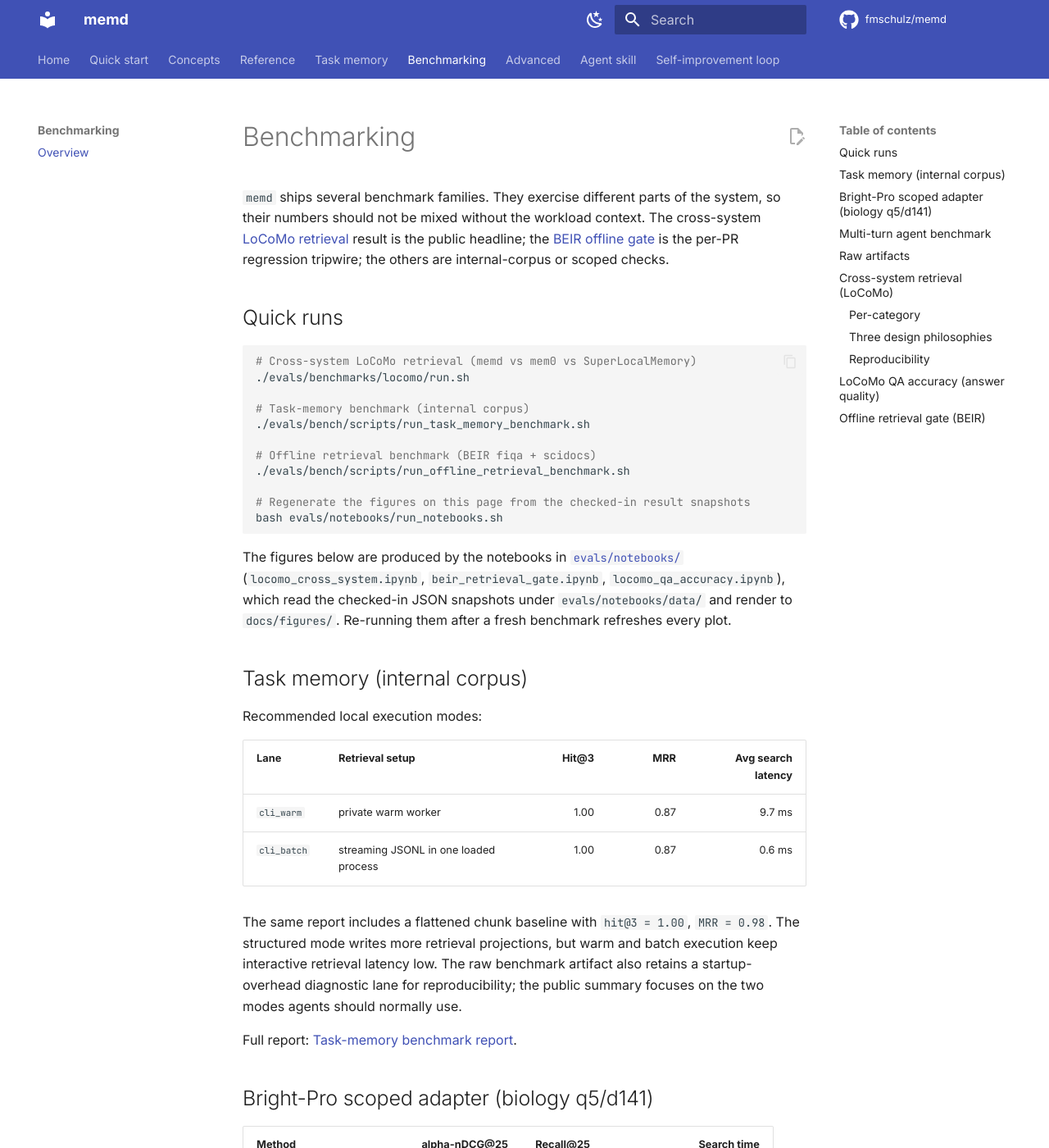
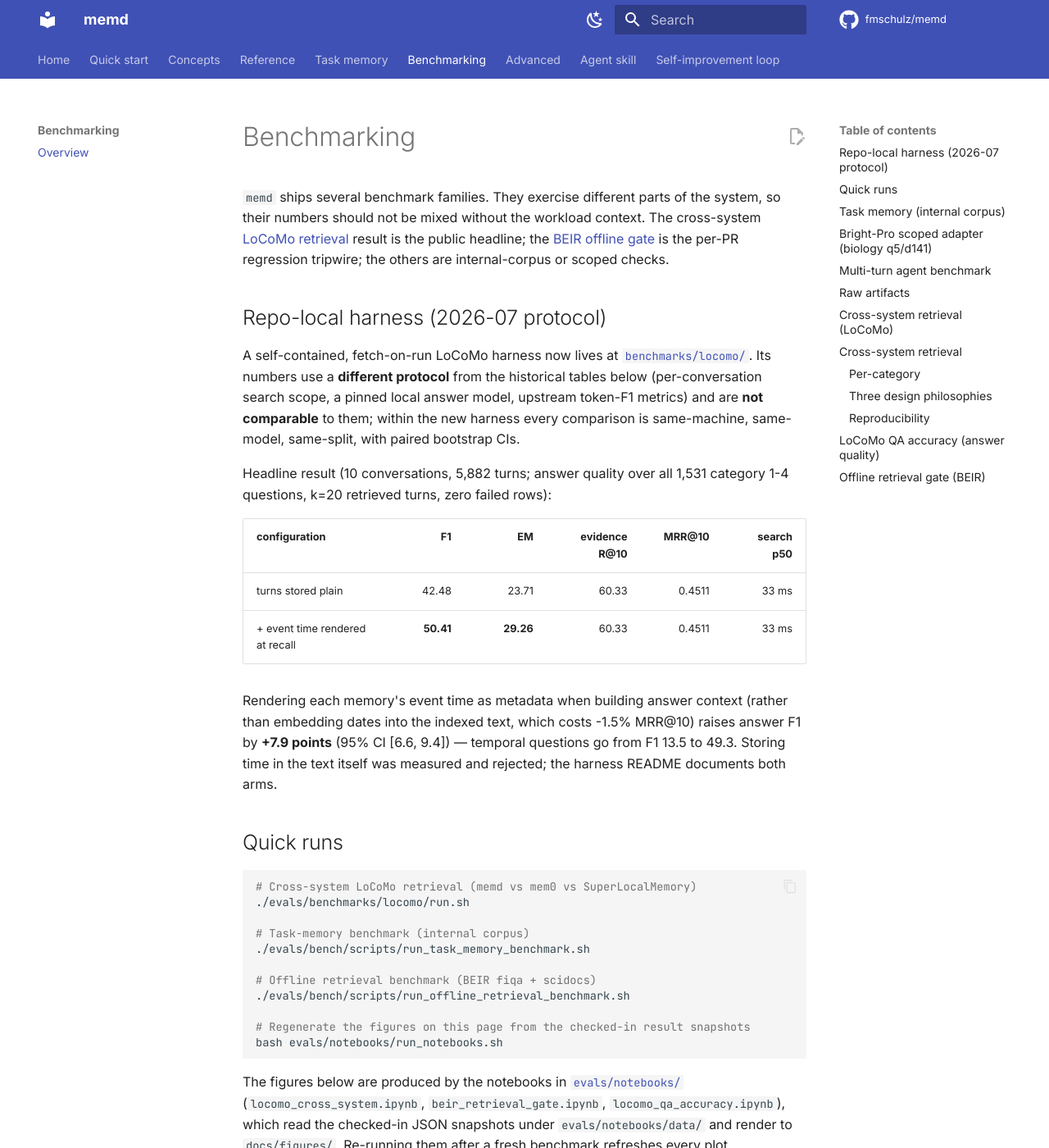
Before and after one commit to fmschulz/memd, an MkDocs documentation site: the page built from docs/benchmarking.md, in a window 1280 px wide and 1400 px high. Shown: the whole window at 82% size. Built offline with MkDocs 1.6.1 and Material for MkDocs 9.7.7, drawn with Linux system fonts in a browser that asks for light colours; comment, search, counter and statistics services are not loaded; the version menu is left out; some of the changed text lies outside the part shown.

Commit message:
docs(bench): add repo-local harness results section (new protocol, marked non-comparable)

```diff
--- a/docs/benchmarking.md
+++ b/docs/benchmarking.md
@@ -6,6 +6,29 @@
 is the public headline; the [BEIR offline gate](#offline-retrieval-gate-beir)
 is the per-PR regression tripwire; the others are internal-corpus or scoped
 checks.
+
+## Repo-local harness (2026-07 protocol)
+
+A self-contained, fetch-on-run LoCoMo harness now lives at
+[`benchmarks/locomo/`](../benchmarks/locomo/README.md). Its numbers use a
+**different protocol** from the historical tables below (per-conversation
+search scope, a pinned local answer model, upstream token-F1 metrics) and are
+**not comparable** to them; within the new harness every comparison is
+same-machine, same-model, same-split, with paired bootstrap CIs.
+
+Headline result (10 conversations, 5,882 turns; answer quality over all
+1,531 category 1-4 questions, k=20 retrieved turns, zero failed rows):
+
+| configuration | F1 | EM | evidence R@10 | MRR@10 | search p50 |
+|---|---:|---:|---:|---:|---:|
+| turns stored plain | 42.48 | 23.71 | 60.33 | 0.4511 | 33 ms |
+| + event time rendered at recall | **50.41** | **29.26** | 60.33 | 0.4511 | 33 ms |
+
+Rendering each memory's event time as metadata when building answer context
+(rather than embedding dates into the indexed text, which costs -1.5% MRR@10)
+raises answer F1 by **+7.9 points** (95% CI [6.6, 9.4]) — temporal questions
+go from F1 13.5 to 49.3. Storing time in the text itself was measured and
+rejected; the harness README documents both arms.
 
 ## Quick runs
 
@@ -78,6 +101,8 @@
 - [Multi-turn token benchmark](https://github.com/fmschulz/memd/tree/main/evals/bench/memd-multiturn-token-savings)
 
 ## Cross-system retrieval (LoCoMo)
+||||||| parent of 1e04a3f (docs(bench): add repo-local harness results section (new protocol, marked non-comparable))
+## Cross-system retrieval
 
 Direct retrieval benchmark on upstream
 [`locomo10.json`](https://github.com/snap-stanford/locomo): each system is
```
